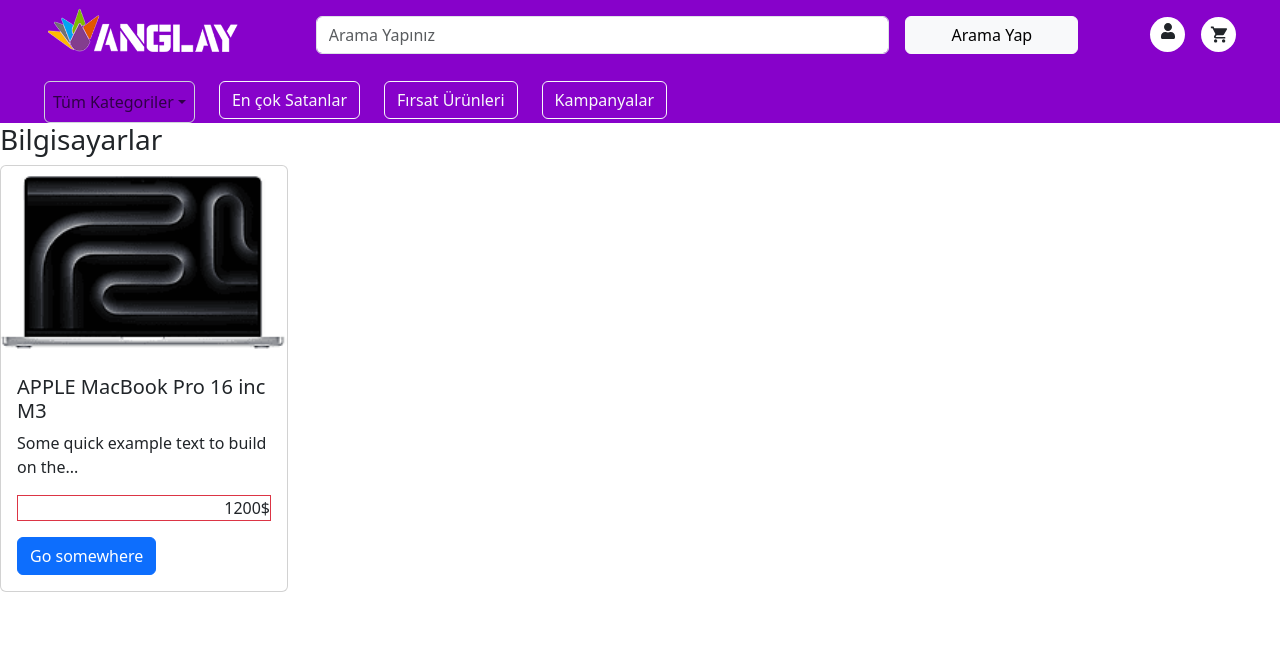
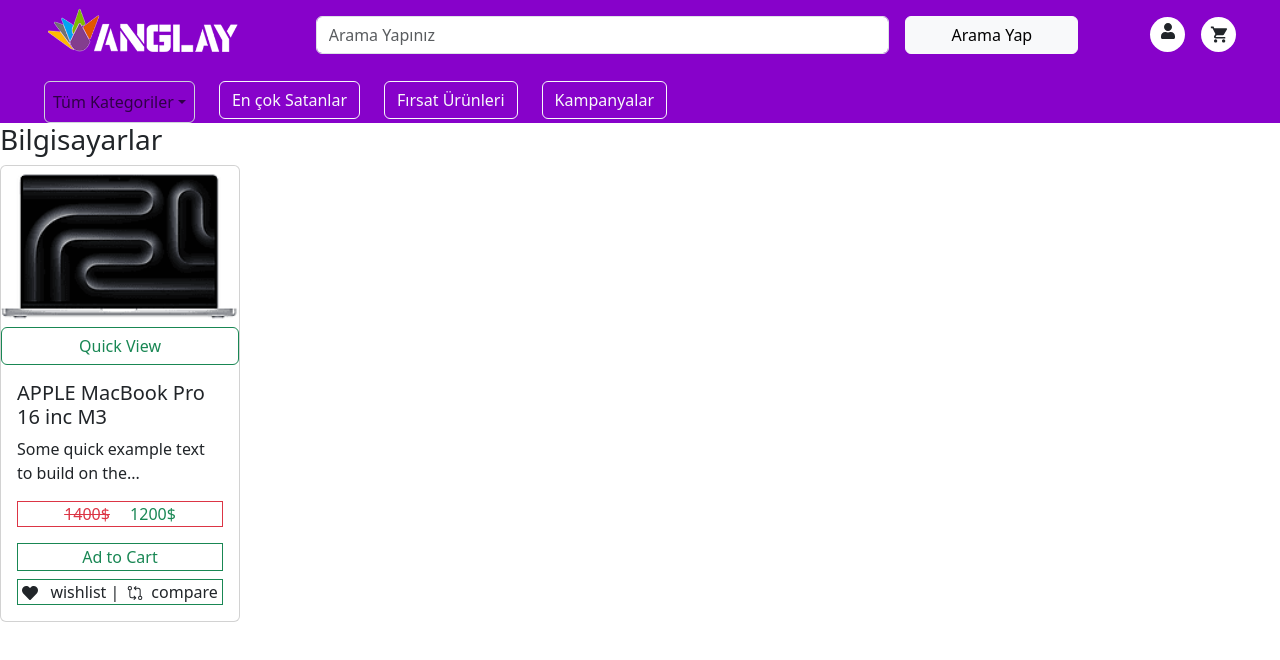
Before and after one commit to mehmeettay/anglay-eticaret, a React (Create React App) app: page /bilgisayar in a window 1280 px wide. Shown: the top 660 px of the page. Built offline with nearby package versions, Linux system fonts and the light colour scheme.

Commit message:
product card

```diff
--- a/src/components/BilgisayarCard.jsx
+++ b/src/components/BilgisayarCard.jsx
@@ -1,22 +1,45 @@
-import React from 'react'
-import Card from 'react-bootstrap/Card';
-import Button from 'react-bootstrap/Button';
-import macbook from "../assets/img/macbook.webp"
+import React from "react";
+import Card from "react-bootstrap/Card";
+import Button from "react-bootstrap/Button";
+import macbook from "../assets/img/macbook.webp";
+import { FaHeart } from "react-icons/fa";
+import { GoGitCompare } from "react-icons/go";
 const BilgisayarCard = () => {
   return (
-    <Card style={{ width: '18rem' }}>
+    <Card style={{ width: "15rem" }}>
       <Card.Img variant="top" src={macbook} />
+      <button className="btn btn-outline-success w-auto">Quick View</button>
       <Card.Body>
         <Card.Title>APPLE MacBook Pro 16 inc M3</Card.Title>
-        <Card.Text>
-          Some quick example text to build on the...
-        </Card.Text>
-        <p className='border border-1 border-danger text-end'>1200$</p>
-        <Button variant="primary">Go somewhere</Button>
+        <Card.Text>Some quick example text to build on the...</Card.Text>
+        <p className="border border-1 border-danger text-center text-success">
+          {" "}
+          <span className="text-danger me-3">
+            <del>1400$</del>{" "}
+          </span>{" "}
+          1200$
+        </p>
+        <div
+          className="border border-1 border-success d-flex justify-content-center"
+          role="button"
+        >
+          <button className="border-0 bg-transparent text-success">
+            Ad to Cart
+          </button>
+        </div>
+        <div className="border border-1 border-success d-flex flex-row align-items-center justify-content-center mt-2 " role="button">
+          <div  className="me-2">
+            <FaHeart className="me-2" /> wishlist |
+          </div>
+
+          <div>
+            <GoGitCompare className="me-2" />compare
+          </div>
+
+        </div>
       </Card.Body>
     </Card>
-);
+  );
+};
 
-}
-
-export default BilgisayarCard
+export default BilgisayarCard;
```
